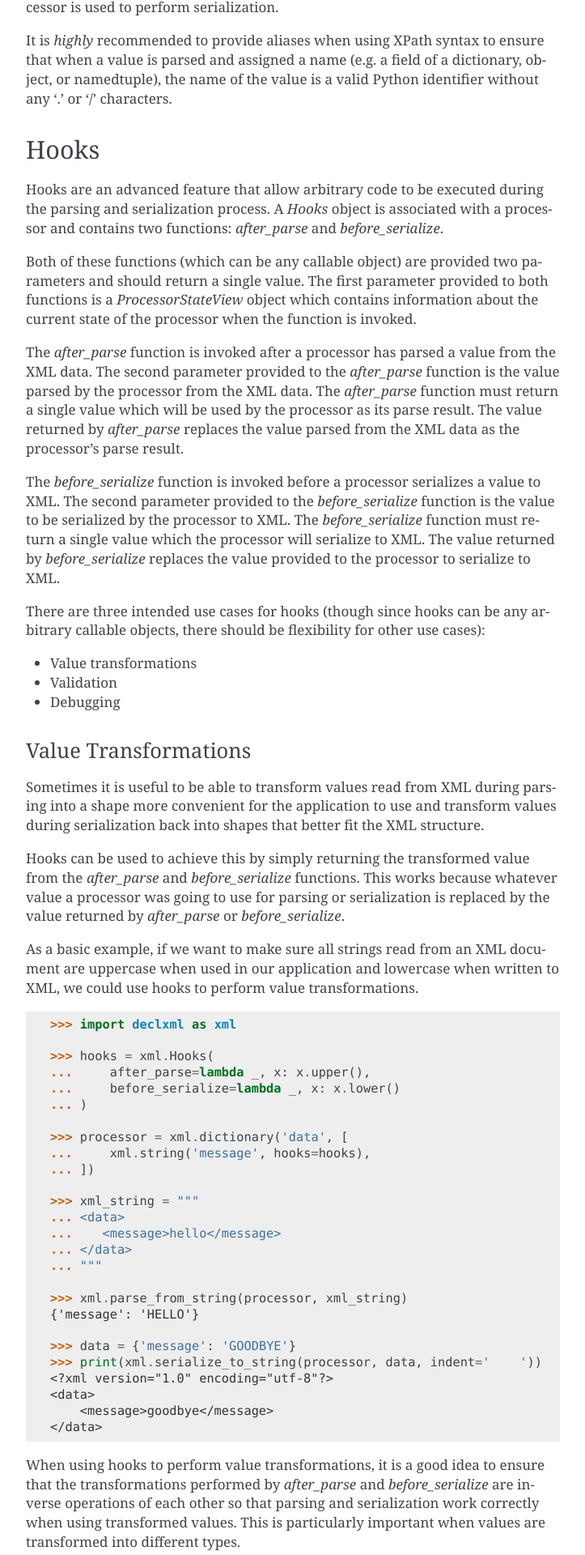
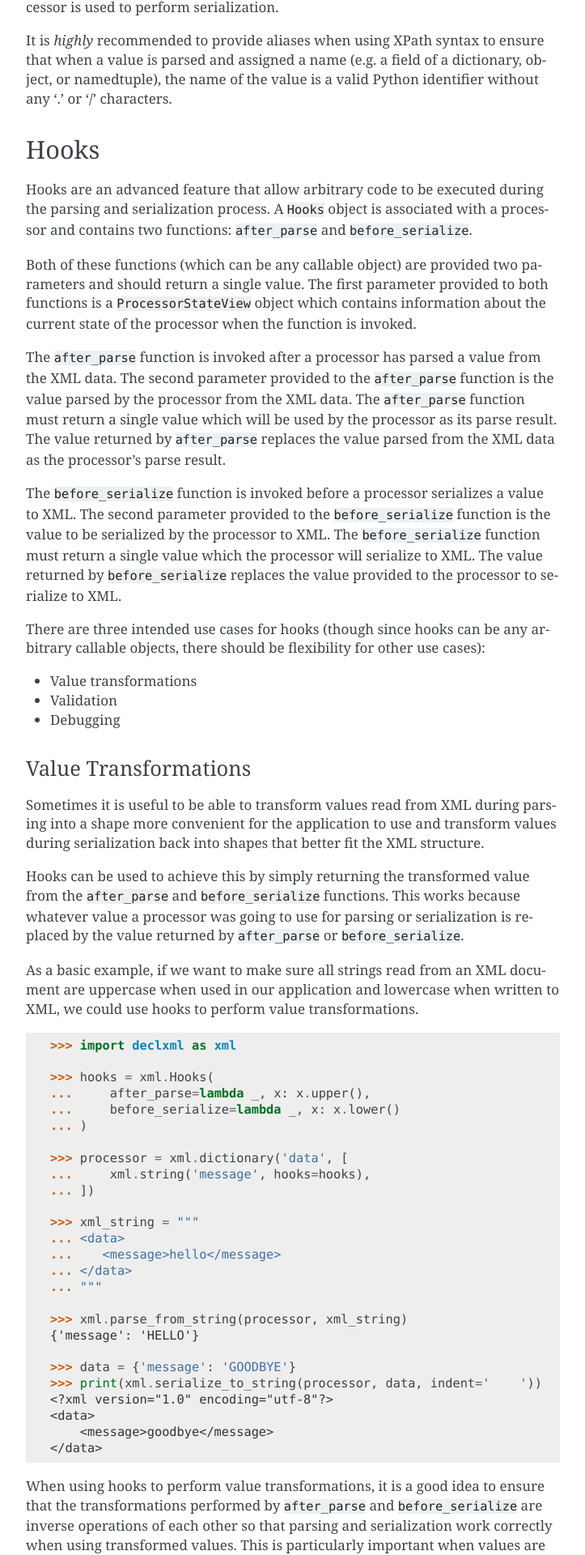
Before and after one commit to gatkin/declxml, a Sphinx documentation site: the page built from docs/advanced_guide.rst, in a window 1280 px wide. Shown: the part 2420-4340 px from the top of the page at 81% size, without its empty margins (388-1111 px from the left). Built offline with Sphinx 7.4.7, drawn with Linux system fonts in a browser that asks for light colours.

Commit message:
Fix inline syntax highlighting in rst docs

```diff
--- a/docs/advanced_guide.rst
+++ b/docs/advanced_guide.rst
@@ -127,26 +127,26 @@ without any '.' or '/' characters.
 Hooks
 -----
 Hooks are an advanced feature that allow arbitrary code to be executed during
-the parsing and serialization process. A `Hooks` object is associated with a
-processor and contains two functions: `after_parse` and `before_serialize`.
+the parsing and serialization process. A ``Hooks`` object is associated with a
+processor and contains two functions: ``after_parse`` and ``before_serialize``.
 
 Both of these functions (which can be any callable object) are provided two
 parameters and should return a single value. The first parameter provided to
-both functions is a `ProcessorStateView` object which contains information
+both functions is a ``ProcessorStateView`` object which contains information
 about the current state of the processor when the function is invoked.
 
-The `after_parse` function is invoked after a processor has parsed a value
-from the XML data. The second parameter provided to the `after_parse` function
-is the value parsed by the processor from the XML data. The `after_parse`
+The ``after_parse`` function is invoked after a processor has parsed a value
+from the XML data. The second parameter provided to the ``after_parse`` function
+is the value parsed by the processor from the XML data. The ``after_parse``
 function must return a single value which will be used by the processor as its
-parse result. The value returned by `after_parse` replaces the value parsed
+parse result. The value returned by ``after_parse`` replaces the value parsed
 from the XML data as the processor's parse result.
 
-The `before_serialize` function is invoked before a processor serializes a
-value to XML. The second parameter provided to the `before_serialize` function
-is the value to be serialized by the processor to XML. The `before_serialize`
+The ``before_serialize`` function is invoked before a processor serializes a
+value to XML. The second parameter provided to the ``before_serialize`` function
+is the value to be serialized by the processor to XML. The ``before_serialize``
 function must return a single value which the processor will serialize to XML.
-The value returned by `before_serialize` replaces the value provided to the
+The value returned by ``before_serialize`` replaces the value provided to the
 processor to serialize to XML.
 
 There are three intended use cases for hooks (though since hooks can be any
@@ -163,9 +163,9 @@ parsing into a shape more convenient for the application to use and transform
 values during serialization back into shapes that better fit the XML structure.
 
 Hooks can be used to achieve this by simply returning the transformed value
-from the `after_parse` and `before_serialize` functions. This works because
+from the ``after_parse`` and ``before_serialize`` functions. This works because
 whatever value a processor was going to use for parsing or serialization is
-replaced by the value returned by `after_parse` or `before_serialize`.
+replaced by the value returned by ``after_parse`` or ``before_serialize``.
 
 As a basic example, if we want to make sure all strings read from an XML
 document are uppercase when used in our application and lowercase when written
@@ -201,7 +201,7 @@ to XML, we could use hooks to perform value transformations.
     </data>
 
 When using hooks to perform value transformations, it is a good idea to ensure
-that the transformations performed by `after_parse` and `before_serialize` are
+that the transformations performed by ``after_parse`` and ``before_serialize`` are
 inverse operations of each other so that parsing and serialization work
 correctly when using transformed values. This is particularly important when
 values are transformed into different types.
@@ -212,9 +212,9 @@ By default, declxml only performs a very basic level of validation by ensuring
 that required values are present and that they are of the correct type. Hooks
 provide the ability to perform additional, application-specific validation.
 
-When performing validation, we can use the `ProcessorStateView` object provided
-as the first parameter to the `after_parse` and `before_serialize` functions.
-The `ProcessorStateView` object provides a useful method, `raise_error`, for
+When performing validation, we can use the ``ProcessorStateView`` object provided
+as the first parameter to the ``after_parse`` and ``before_serialize`` functions.
+The ``ProcessorStateView`` object provides a useful method, ``raise_error``, for
 reporting errors. This method will raise an application-provided exception
 with a custom error message and will include information about the current
 state of the processor in the error message.
@@ -263,15 +263,15 @@ we could use hooks to perform the validation.
     RuntimeError: Invalid value -90 at data/value
 
 When using hooks for validation, it is important to remember to return the
-value from the `before_parse` and `after_serialize` functions since the
+value from the ``before_parse`` and ``after_serialize`` functions since the
 processor will used the value returned by those functions as its parsing result
 and the value to serialize to XML, respectively.
 
 Debugging
 """""""""
 Hooks can also be used to debug processors. We can use the
-`ProcessorStateView` object provided to the `before_parse` and
-`after_serialize` functions to include information about which values are
+``ProcessorStateView`` object provided to the ``before_parse`` and
+``after_serialize`` functions to include information about which values are
 received in which locations in the XML document.
 
 .. sourcecode:: py
--- a/docs/guide.rst
+++ b/docs/guide.rst
@@ -441,7 +441,7 @@ function.
       <birth-year>1920</birth-year>
     </author>
 
-Note that the class provided to the `user_object` factory function must have a
+Note that the class provided to the ``user_object`` factory function must have a
 zero-argument constructor. It is also possible to pass any other callable
 object that takes zero parameters and returns an object instance to which
 parsed values will be read into.
```
